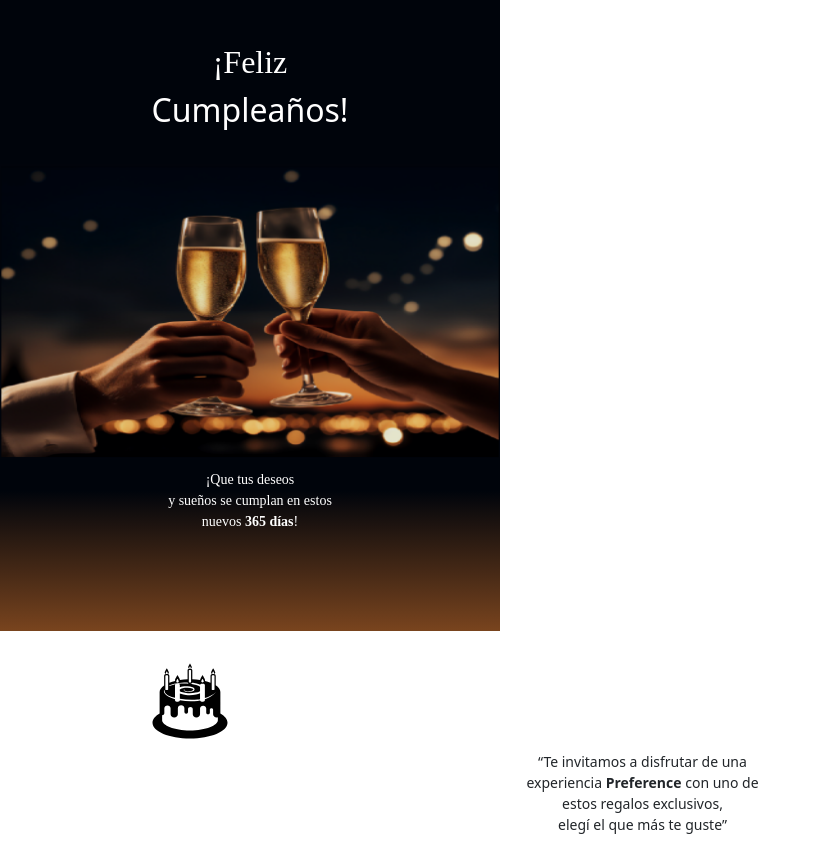
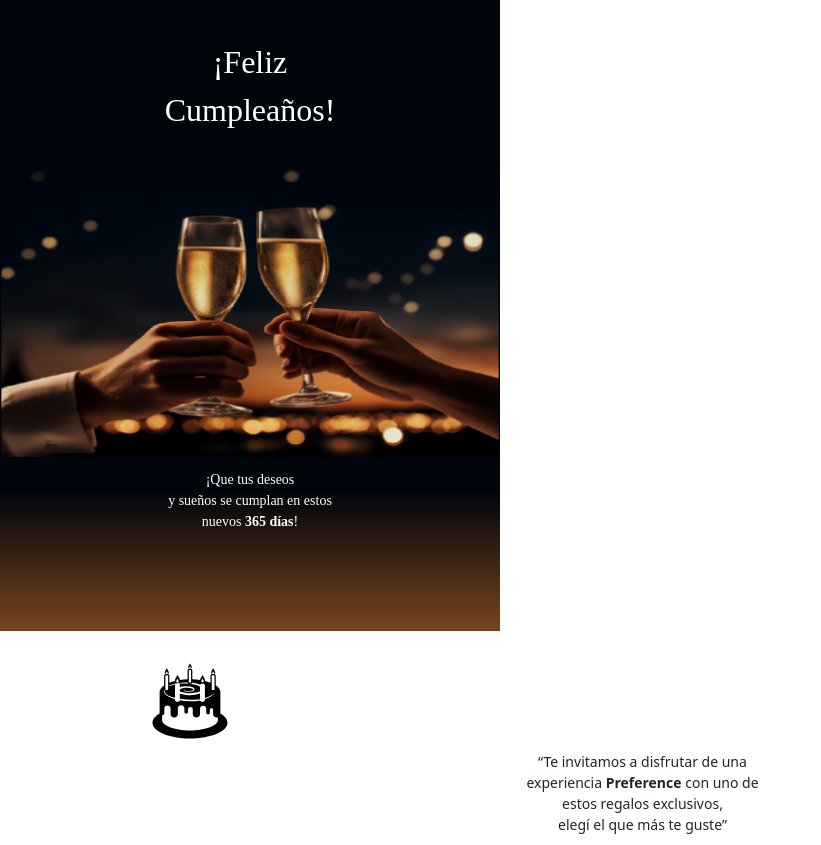
Before and after one commit to J0s9/basa_preference_v2, a plain HTML site: page index.html in a window 1280 px wide. Shown: the part 69-914 px from the top of the page, without its empty margins (0-821 px from the left). Drawn offline with nearby package versions, Linux system fonts and the light colour scheme.

Commit message:
Algunas modificaciones v2

```diff
--- a/assets/css/seccion-principal.css
+++ b/assets/css/seccion-principal.css
@@ -34,6 +34,7 @@ body{
     display: block;
     font-size: 3.2rem;
     color: var(--primary);
+    font-family: var(--font-secundary);
     font-weight: lighter;
 }
 .logo-basa{
```
